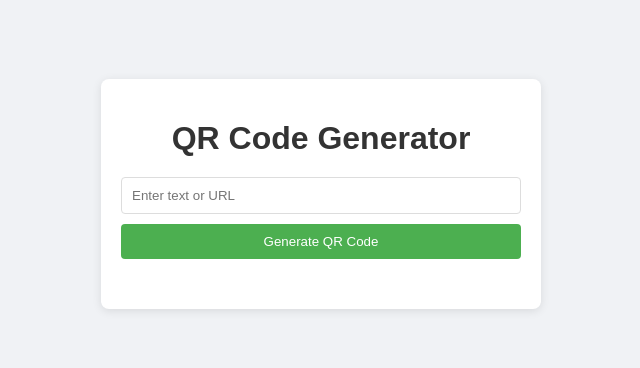
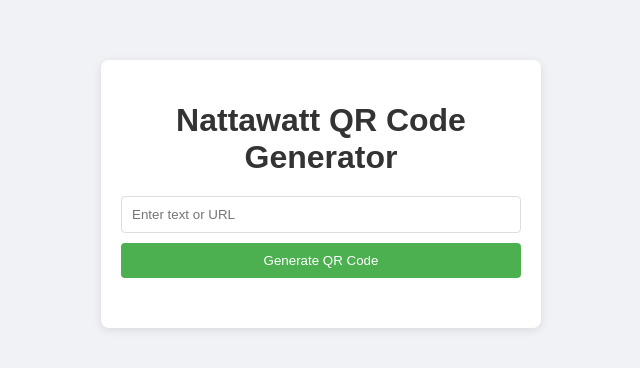
Before and after one commit to RealNattawattHongthong/qrqr, a plain HTML site: page index.html in a window 1280 px wide. Shown: the part 206-574 px from the top of the page, without its empty margins (319-959 px from the left). Drawn offline with Linux system fonts and the light colour scheme.

Commit message:
Update index.html

```diff
--- a/index.html
+++ b/index.html
@@ -1,7 +1,7 @@
 <!DOCTYPE html>
 <html>
 <head>
-    <title>QR Code Generator</title>
+    <title>Nattawatt QR Code Generator</title>
     <style>
         body {
             font-family: Arial, sans-serif;
@@ -70,7 +70,7 @@
 </head>
 <body>
     <div class="container">
-        <h1>QR Code Generator</h1>
+        <h1>Nattawatt QR Code Generator</h1>
         <input type="text" id="qr-text" placeholder="Enter text or URL">
         <button id="generate-btn">Generate QR Code</button>
         <div id="error-msg">Please enter some text or URL</div>
```
